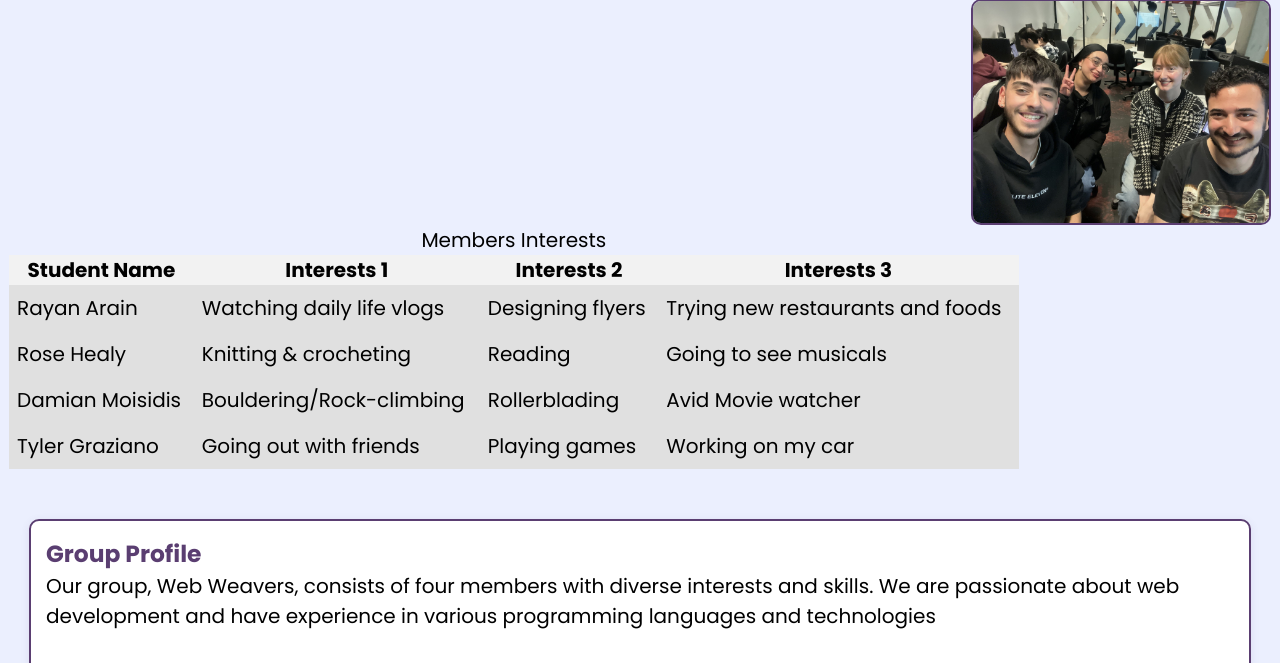
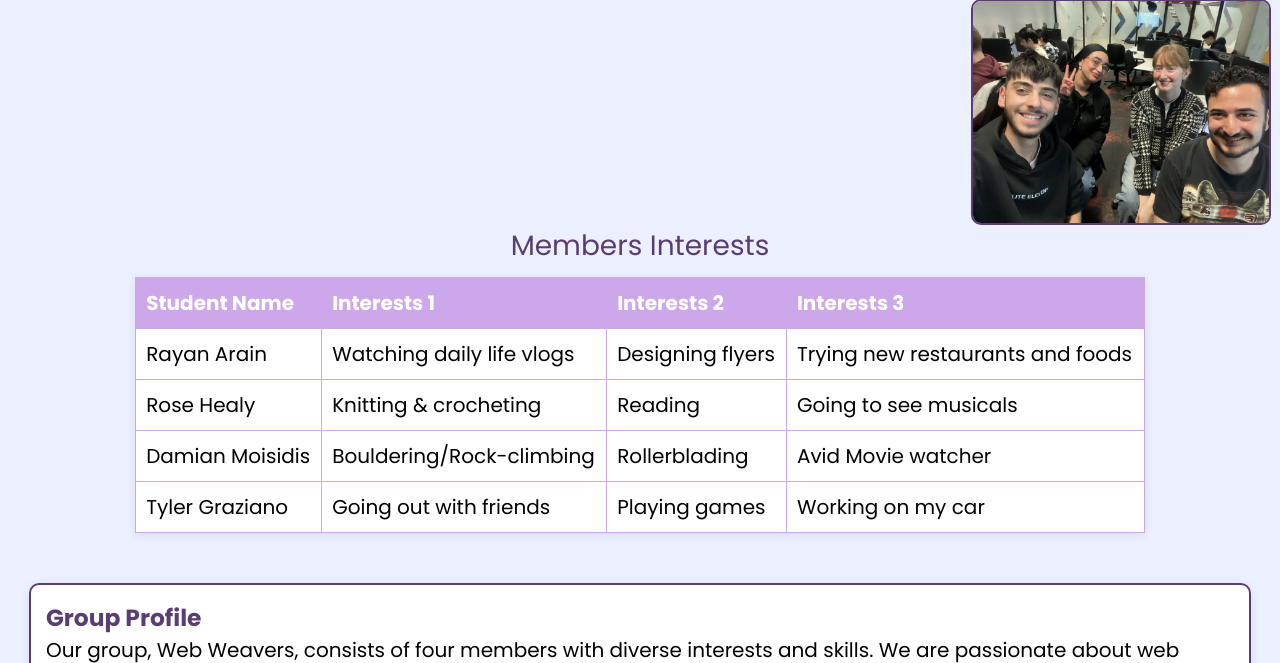
Before and after one commit to 102347055/webweavers-project-part1, a PHP site: page /about.html in a window 1280 px wide. Shown: the part 1664-2327 px from the top of the page. Run offline with PHP 8.4, Linux system fonts and the light colour scheme.

Commit message:
interest table color change

```diff
--- a/project1/styles/styles.css
+++ b/project1/styles/styles.css
@@ -455,11 +455,13 @@ h2, h3, h4 {
         padding: 9px;
         border-radius: 10px;
         border: none;}
-
-#class_header {background-color: #8d7296;
+#class_header {
+    background-color: #8d7296;
     padding: 10px;
     border-radius: 50px;
-    border-style:solid;}
+    border-style: solid;
+    color: white;
+}
 
 #tutor {text-align: center;
     font-size: 2em;}
@@ -528,21 +530,30 @@ h2, h3, h4 {
     font-weight: 600;
 }
 
+#interests-table {
+    border-collapse: collapse;
+    width: 80%;
+    margin: auto;
+    background-color: #ffffff;
+    box-shadow: 0 2px 8px rgba(90, 62, 113, 0.1);
+}
 
-#interests-table {
-    border-collapse: collapse; /* Merges cells together rather than spererate */
-    width: 80%; /* Change the width  */
+#interests-table caption {
+    font-size: 1.4em;
+    margin-bottom: 10px;
+    color: #5a3e71;
+}
+
+#interests-table th,
+#interests-table td {
+    border: 1px solid #cca7ea;
+    padding: 10px;
+    text-align: left;
 }
 
 #interests-table th {
-    font-weight: bold;
-    background-color: #f2f2f2; /* Background color for headings */
-}
-
-#interests-table td {
-    background-color: #e0e0e0; /* Background color for table cells */
-    padding: 8px;
-    text-align: left; /* Text is moved to left of tabel cell */
+    background-color: #cca7ea;
+    color: #fff;
 }
 
 #interests-table tr:hover td {
```
